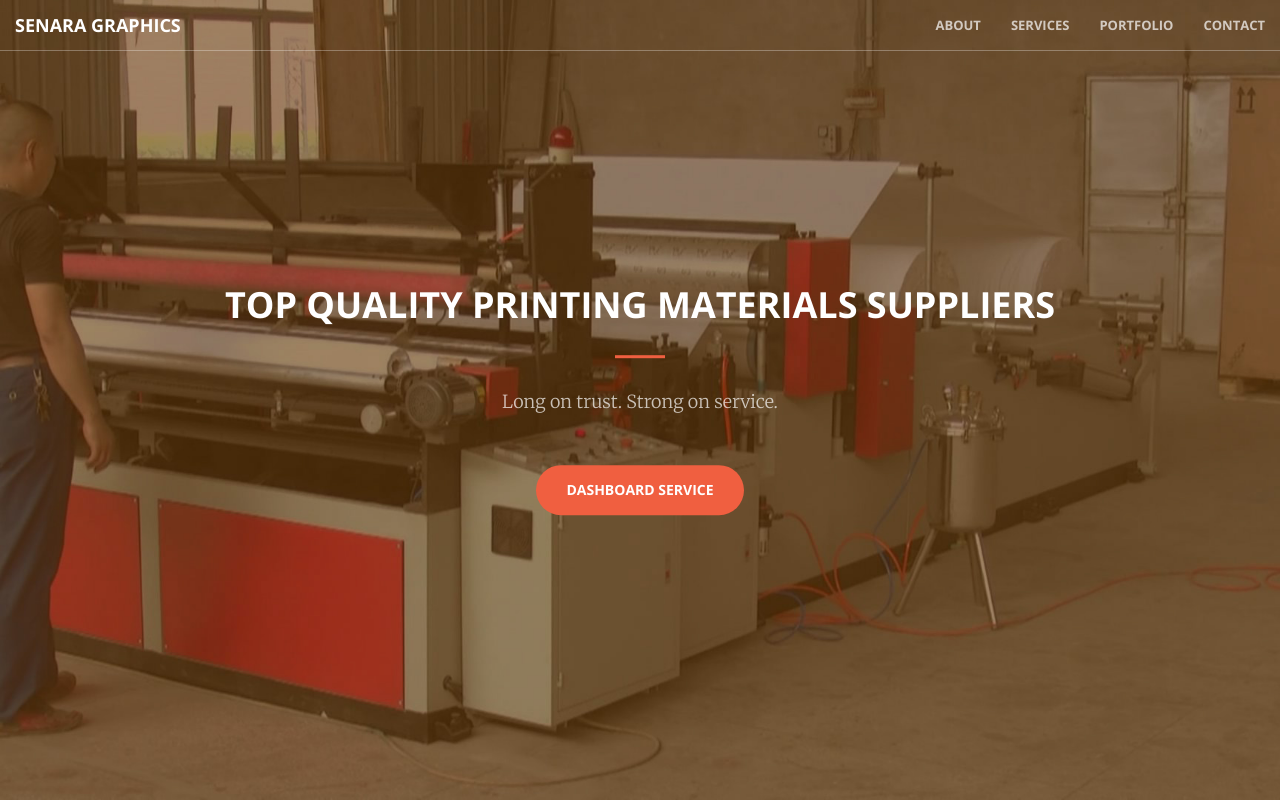
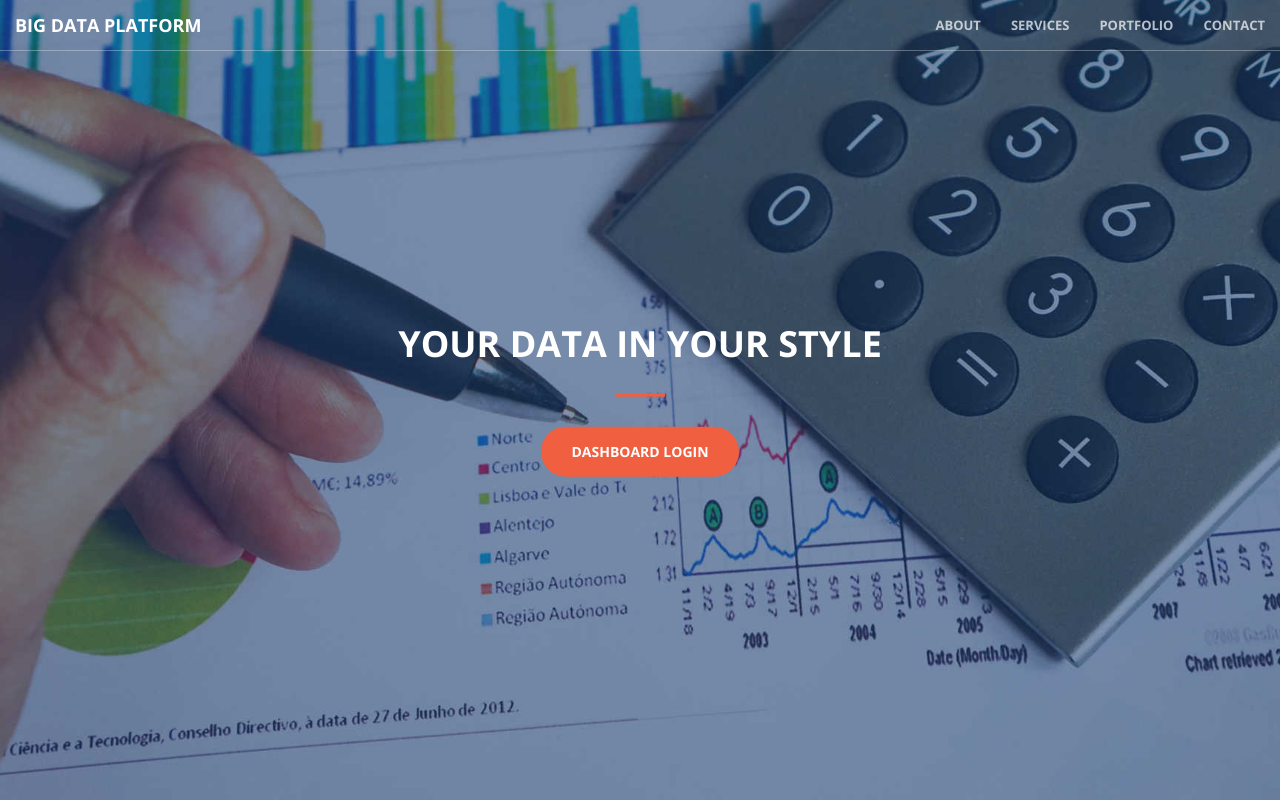
Before and after one commit to hashmune/CS-project, a PHP site: page / in a window 1280 px wide. Run offline with PHP 8.4, Linux system fonts and the light colour scheme; some libraries are stand-ins or nearby versions.

Commit message:
changes for login view

```diff
--- a/css/creative.css
+++ b/css/creative.css
@@ -150,7 +150,7 @@ header {
   background-size: cover;
   -o-background-size: cover;
   background-position: center;
-  background-image: url('../img/header.jpg');
+  background-image: url('../img/background.jpg');
   text-align: center;
   color: white;
 }
--- a/index.html
+++ b/index.html
@@ -2,7 +2,7 @@
 <html lang="en">
 <head>
 <meta charset="utf-8">
-<title>Senara Graphics</title>
+<title>Big Data Platform</title>
 <!-- Bootstrap Core CSS -->
 <link rel="stylesheet" href="css/bootstrap.min.css" type="text/css">
 <!-- Custom Fonts -->
@@ -20,7 +20,7 @@
     <!-- Brand and toggle get grouped for better mobile display -->
     <div class="navbar-header">
       <button type="button" class="navbar-toggle collapsed" data-toggle="collapse" data-target="#bs-example-navbar-collapse-1"> <span class="sr-only">Toggle navigation</span> <span class="icon-bar"></span> <span class="icon-bar"></span> <span class="icon-bar"></span> </button>
-      <a class="navbar-brand page-scroll" href="#page-top">Senara Graphics</a> </div>
+      <a class="navbar-brand page-scroll" href="#page-top">Big Data Platform</a> </div>
     <!-- Collect the nav links, forms, and other content for toggling -->
     <div class="collapse navbar-collapse" id="bs-example-navbar-collapse-1">
       <ul class="nav navbar-nav navbar-right">
@@ -37,10 +37,9 @@
 <header>
   <div class="header-content">
     <div class="header-content-inner">
-      <h1>Top quality printing materials suppliers</h1>
+      <h1>Your data in your style</h1>
       <hr>
-      <p>Long on trust. Strong on service.</p>
-      <a href="dashboard_login.html" class="btn btn-primary btn-xl page-scroll">Dashboard Service</a> </div>
+      <a href="dashboard_login.html" class="btn btn-primary btn-xl page-scroll">Dashboard Login</a> </div>
   </div>
 </header>
 <script src="js/bootstrap.min.js"></script>
```
Also changed, not shown: img/background.jpg (added).
